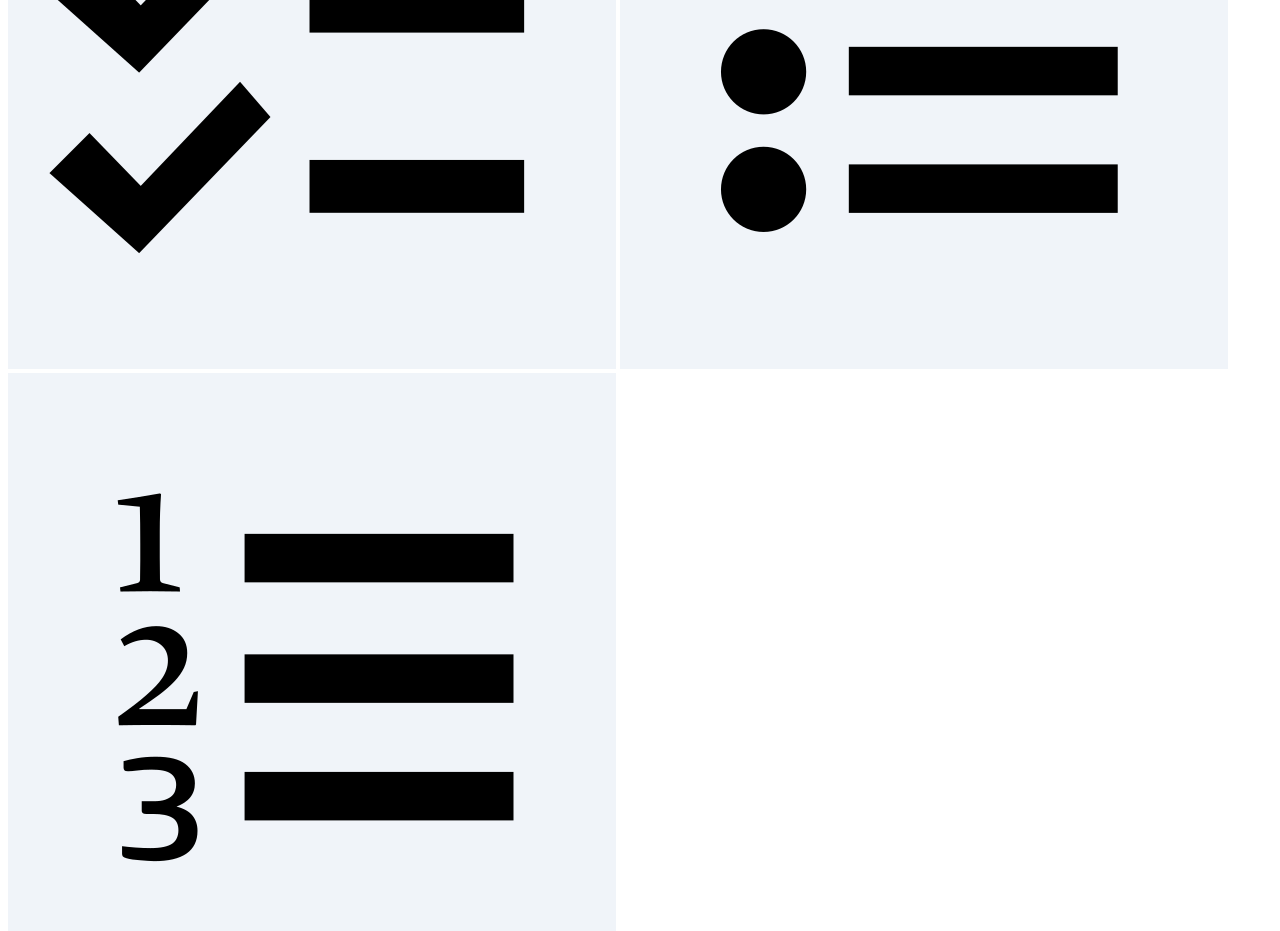
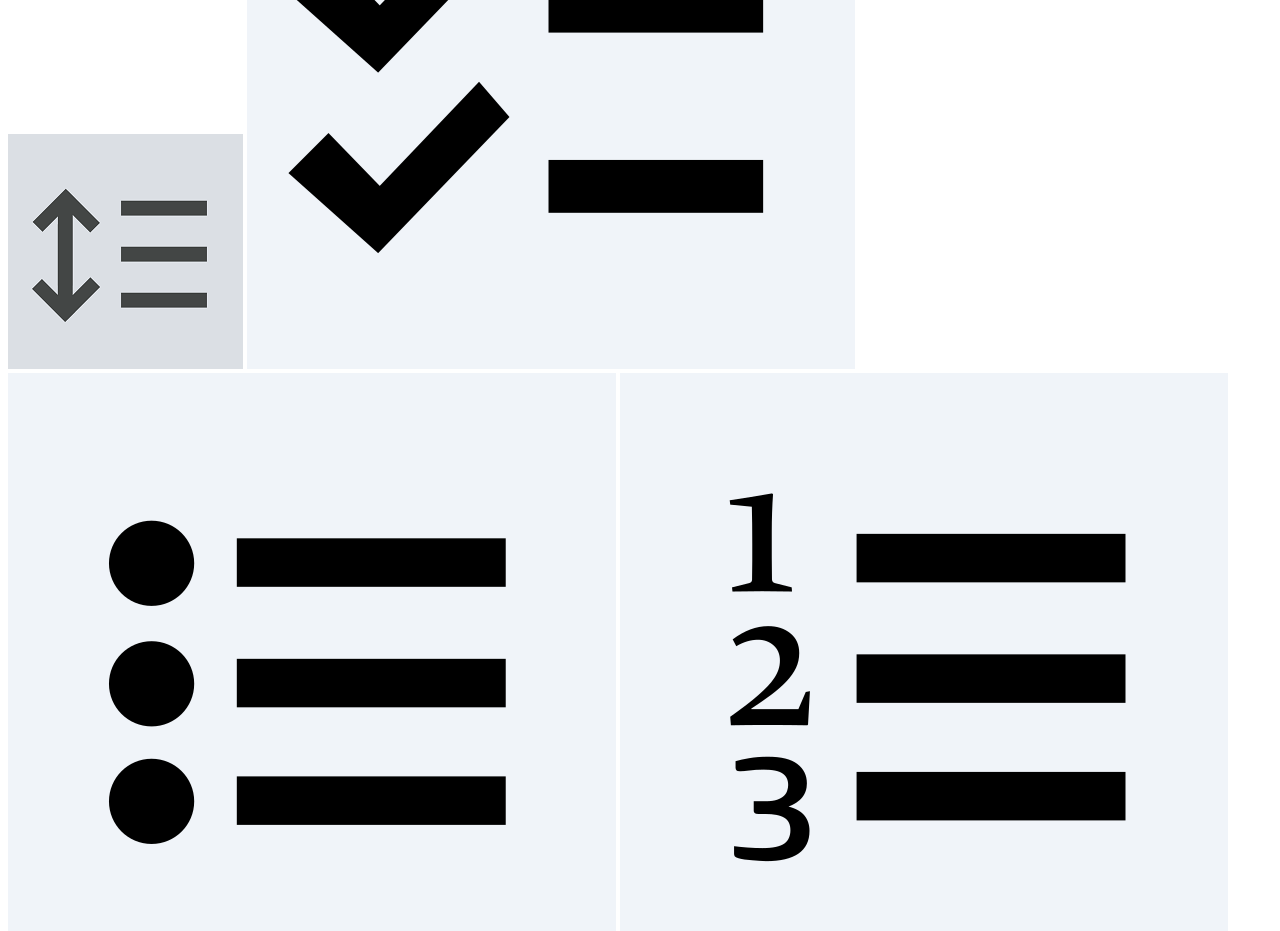
Before and after one commit to mantis-imanti/repasoimagenes, a plain HTML site: page index.html in a window 1280 px wide. Shown: the part 7240-8171 px from the top of the page. Drawn offline with Linux system fonts and the light colour scheme.

Commit message:
Update index.html

```diff
--- a/index.html
+++ b/index.html
@@ -30,6 +30,7 @@
     <img src="imagen/SangríaPrimeraLinea.png">
     <img src="imagen/TamañoLetra.png">
     <img src="imagen/Underline.png">
+    <img src="imagen/InterlineadoS.png">
     <img src="imagen/listaDeTareas.png">
     <img src="imagen/listaDeViñetas.png">
     <img src="imagen/listaNumerada.png">
```
